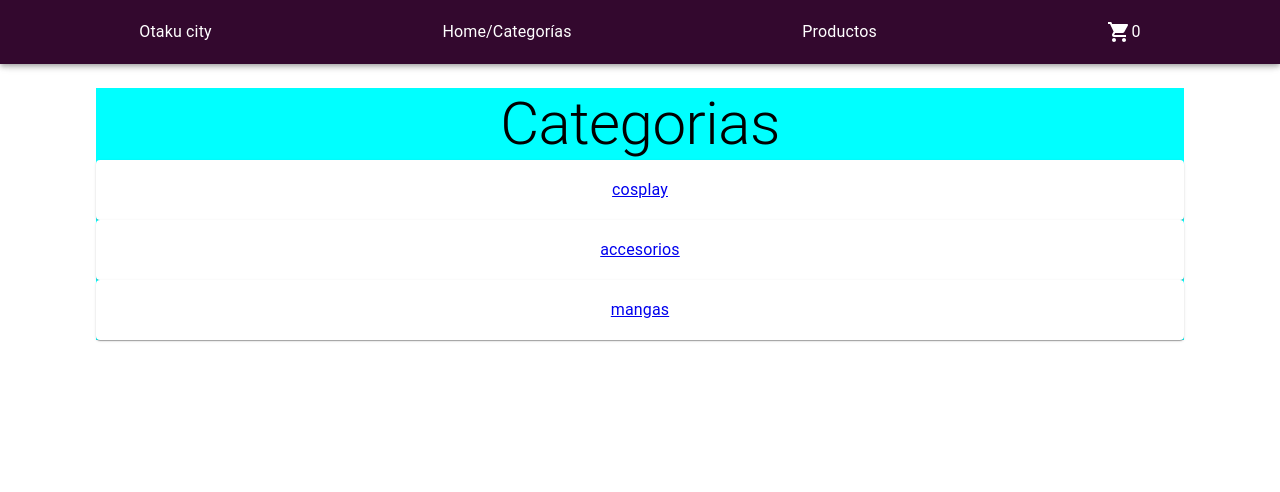
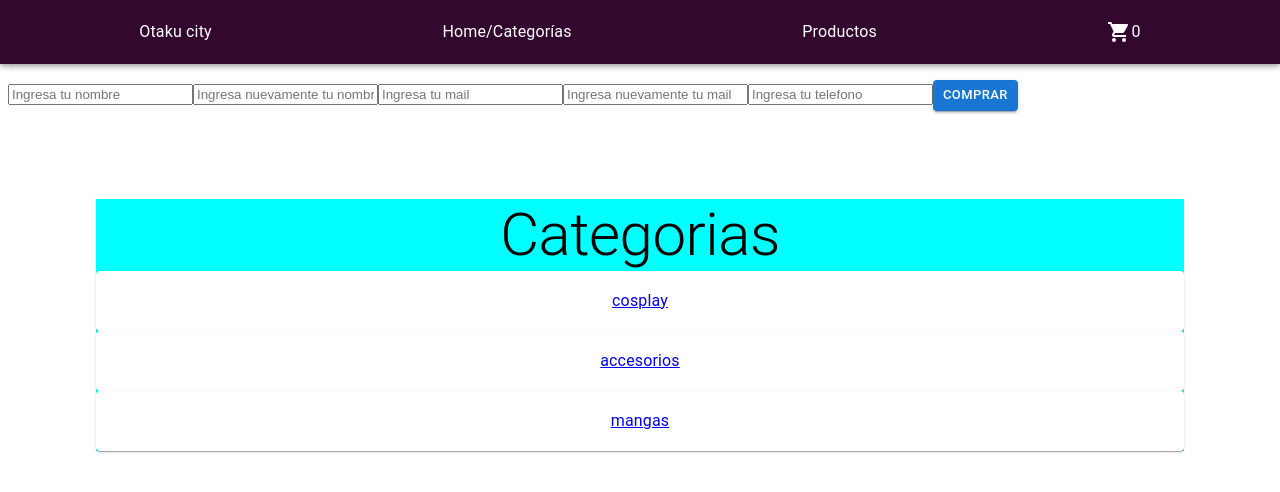
Before and after one commit to Leandro-Montenegro/Otaku-City, a React (Vite) app: page / in a window 1280 px wide. Shown: the top 492 px of the page. Built offline with nearby package versions, Linux system fonts and the light colour scheme.

Commit message:
entrega final

```diff
--- a/package.json
+++ b/package.json
@@ -17,7 +17,9 @@
     "firebase": "^10.5.0",
     "react": "^18.2.0",
     "react-dom": "^18.2.0",
-    "react-router-dom": "^6.17.0"
+    "react-hook-form": "^7.47.0",
+    "react-router-dom": "^6.17.0",
+    "sweetalert2": "^11.7.32"
   },
   "devDependencies": {
     "@types/react": "^18.2.15",
--- a/src/App.jsx
+++ b/src/App.jsx
@@ -6,6 +6,8 @@ import CategoriesProductList from './components/categories/CategoriesProductList
 import Navbar from './components/Navbar/Navbar'
 import Cart from './components/Cart/Cart'
 import CartProvider from './context/CartContext'
+import CheckOut from './components/CheckOut/CheckOut'
+
 
 function App() {
 
@@ -14,11 +16,13 @@ function App() {
       <CartProvider>
         <Router>
           <Navbar />
+          <CheckOut/>
           <Routes>
             <Route exact path='/' element={<Categories />}/>
             <Route exact path="/products" element={<ProductList />} />
             <Route exact path="/category/:categoryId" element={<CategoriesProductList />} />
             <Route exact path="/cart" element={<Cart />} />
+            <Route exact path='/checkout' element={<CheckOut />} />
           </Routes>
         </Router>
       </CartProvider>
--- /dev/null
+++ b/src/components/CheckOut/CheckOut.jsx
@@ -0,0 +1,108 @@
+import React, { useContext, useState } from 'react'
+import { CartContext } from '../../context/CartContext'
+import { useForm } from 'react-hook-form'
+import { collection, addDoc } from 'firebase/firestore'
+import { Button } from '@mui/material'
+
+
+const CheckOut = () => {
+
+    const [pedidosID, setPedidosId] = useState("");
+
+    const { carrito, precioTotalCarrito, eliminarCarrito } = useContext(CartContext)
+
+    const { register, handleSubmit, getValues, formState: { errors } } = useForm();
+
+
+
+    const comprar = (data) => {
+        const pedido = {
+            pedido: data,
+            productos: carrito,
+            total: precioTotalCarrito(),
+        }
+        console.log(pedido)
+
+        const pedidosRef = collection(db, "pedidos");
+
+        addDoc(pedidosRef, pedido)
+            .then((doc) => {
+                setPedidosId(doc.id)
+                eliminarCarrito()
+            })
+        console.log(pedidosRef)
+    }
+
+
+
+    if (pedidosID) {
+        return (
+            <div className='pedidosContainer'>
+                <h1>Gracias por tu compra</h1>
+                <p className='pedidoId'>Tu pedido es: {pedidosID}</p>
+            </div>
+        )
+    }
+    console.log(pedidosID)
+
+    return (
+        <div className='checkoutContainer'>
+
+            <h1 className='checkoutTitle'>Finalizar Compra</h1>
+
+            <form className='checkoutForm' onSubmit={handleSubmit(comprar)}>
+
+
+
+                <input className='checkoutName' type='text' placeholder='Ingresa tu nombre' {...register('nombre', { required: true, minLength: 2, })} />
+
+                {errors?.nombre?.type === 'required' && (<p>Es necesario ingresar tu nombre</p>)}
+                {errors?.nombre?.type === 'minLength' && (<p>El nombre debe superar los 2 caracteres</p>)}
+
+                <input className='checkoutName' type='text' placeholder='Ingresa nuevamente tu nombre' {...register('nombre', { required: true, minLength: 2, })} />
+
+                {errors?.nombre?.type === 'required' && (<p>Es necesario ingresar tu nombre</p>)}
+                {errors?.nombre?.type === 'minLength' && (<p>El nombre debe superar los 2 caracteres</p>)}
+
+
+
+                <input className='checkoutMail' type='email' placeholder='Ingresa tu mail'   {...register('email1', { minLength: 3, required: true })} />
+
+                {errors?.email1?.type === 'minLength' && (<p>La dirección de mail no es valida</p>)}
+                {errors?.email1?.type === 'required' && (<p>Es necesario ingresar tu email</p>)}
+
+
+
+                <input className="checkoutMail" type="email" placeholder='Ingresa nuevamente tu mail'  {...register('email2', {
+                    minLength: 3, required: true,
+                    validate: { equalMails: (mail2) => mail2 === getValues().email1 },
+                })} />
+
+                {errors?.email2?.type === 'minLength' && (<p>La dirección de mail no es valida</p>)}
+
+                {errors?.email2?.type === 'required' && (<p>Es necesario ingresar tu email</p>)}
+
+                {errors?.email2?.type === 'equalMails' && (<p>Los mails deben ser iguales</p>)}
+
+
+
+                <input className='checkoutTel' type='tel' placeholder='Ingresa tu telefono' {...register('phone', { minLength: 10, required: true, })} />
+
+                {errors?.phone?.type === 'minLength' && (<p>El teléfono debe tener 10 digitos</p>)}
+
+                {errors?.phone?.type === 'required' && (<p>Es necesario ingresar tu teléfono</p>)}
+
+
+
+
+                <Button className='checkOutEnviar' size='small' variant="contained" type='submit'>Comprar</Button>
+
+            </form>
+
+
+
+        </div>
+    )
+}
+
+export default CheckOut
```
Also changed, not shown: src/components/CheckOut/CheckOut.css (+39 -0 lines), 1 other file (tests, documents, lock files or other folders).
